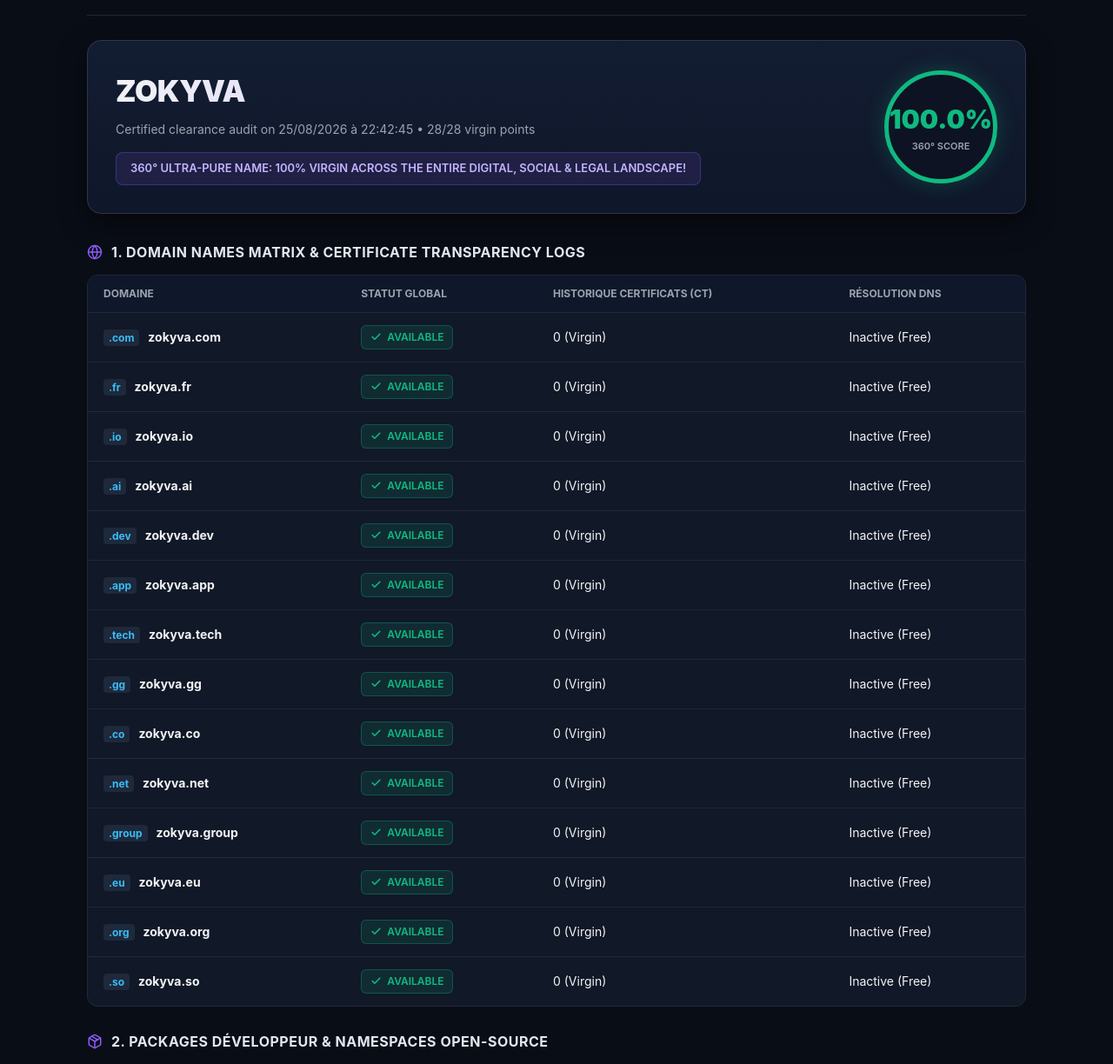
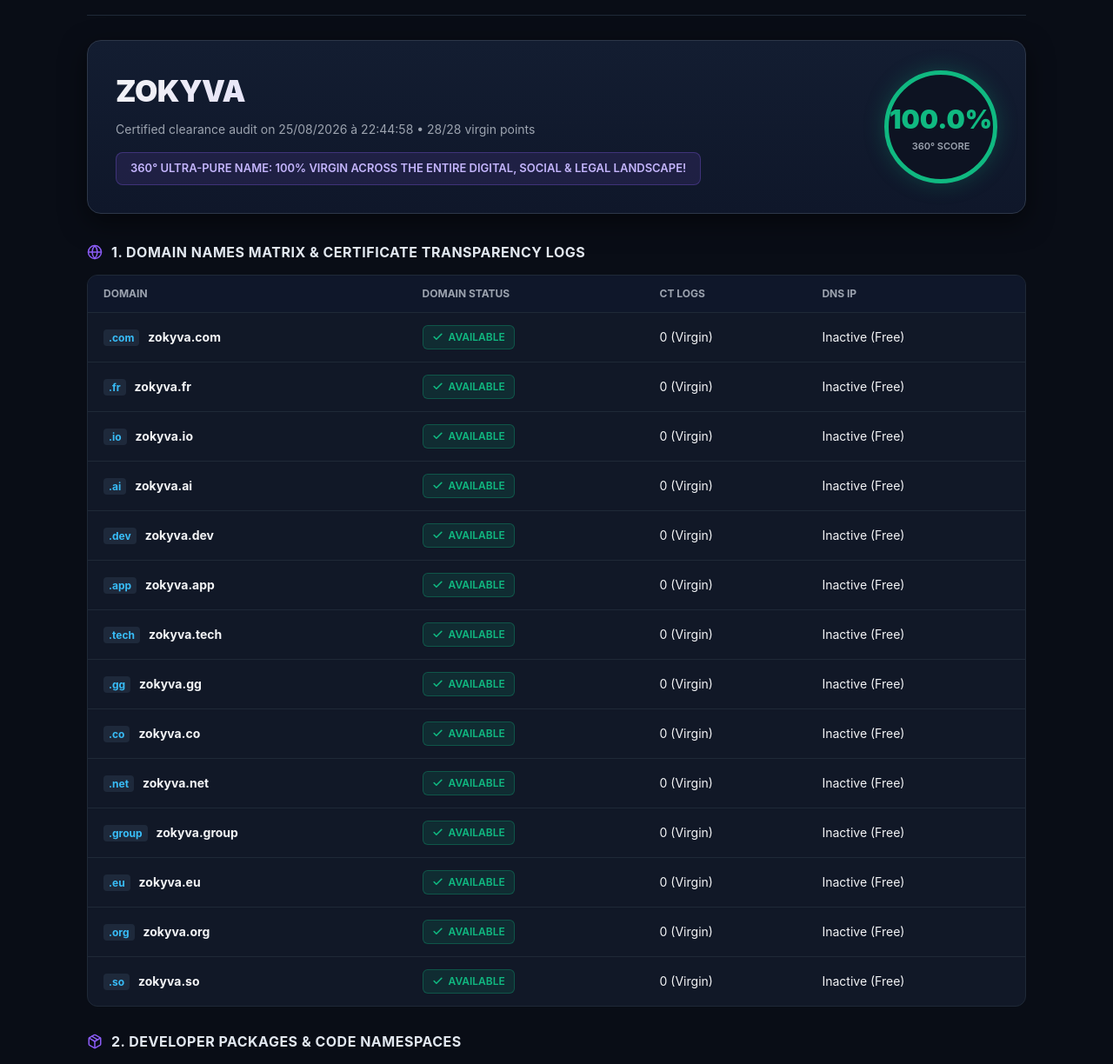
Before and after one commit to DevRedious/zokyva, a website: page docs/demo.html in a window 1280 px wide. Shown: the part 71-1295 px from the top of the page at 87% size. Drawn offline with Linux system fonts and the light colour scheme.

Commit message:
fix(i18n): eliminate hardcoded French strings from HTML report generator and demo

```diff
--- a/docs/demo.html
+++ b/docs/demo.html
@@ -306,7 +306,7 @@
         <div class="hero-card">
             <div class="hero-info">
                 <h1>ZOKYVA</h1>
-                <p>Certified clearance audit on 25/08/2026 à 22:42:45 • 28/28 virgin points</p>
+                <p>Certified clearance audit on 25/08/2026 à 22:44:58 • 28/28 virgin points</p>
                 <div class="verdict-box">360° ULTRA-PURE NAME: 100% VIRGIN ACROSS THE ENTIRE DIGITAL, SOCIAL & LEGAL LANDSCAPE!</div>
             </div>
             <div class="score-circle">
@@ -320,10 +320,10 @@
             <table>
                 <thead>
                     <tr>
-                        <th>Domaine</th>
-                        <th>Statut Global</th>
-                        <th>Historique Certificats (CT)</th>
-                        <th>Résolution DNS</th>
+                        <th>DOMAIN</th>
+                        <th>DOMAIN STATUS</th>
+                        <th>CT LOGS</th>
+                        <th>DNS IP</th>
                     </tr>
                 </thead>
                 <tbody>
@@ -430,7 +430,7 @@
             </table>
         </div>
 
-        <div class="section-title"><svg width="18" height="18" viewBox="0 0 24 24" fill="none" stroke="currentColor" stroke-width="2" stroke-linecap="round" stroke-linejoin="round"><line x1="16.5" y1="9.4" x2="7.5" y2="4.21"/><path d="M21 16V8a2 2 0 0 0-1-1.73l-7-4a2 2 0 0 0-2 0l-7 4A2 2 0 0 0 3 8v8a2 2 0 0 0 1 1.73l7 4a2 2 0 0 0 2 0l7-4A2 2 0 0 0 21 16z"/><polyline points="3.27 6.96 12 12.01 20.73 6.96"/><line x1="12" y1="22.08" x2="12" y2="12"/></svg> 2. Packages Développeur & Namespaces Open-Source</div>
+        <div class="section-title"><svg width="18" height="18" viewBox="0 0 24 24" fill="none" stroke="currentColor" stroke-width="2" stroke-linecap="round" stroke-linejoin="round"><line x1="16.5" y1="9.4" x2="7.5" y2="4.21"/><path d="M21 16V8a2 2 0 0 0-1-1.73l-7-4a2 2 0 0 0-2 0l-7 4A2 2 0 0 0 3 8v8a2 2 0 0 0 1 1.73l7 4a2 2 0 0 0 2 0l7-4A2 2 0 0 0 21 16z"/><polyline points="3.27 6.96 12 12.01 20.73 6.96"/><line x1="12" y1="22.08" x2="12" y2="12"/></svg> 2. Developer Packages & Code Namespaces</div>
         <div class="card">
             <div class="grid-2">
 
@@ -477,7 +477,7 @@
             </div>
         </div>
 
-        <div class="section-title"><svg width="18" height="18" viewBox="0 0 24 24" fill="none" stroke="currentColor" stroke-width="2" stroke-linecap="round" stroke-linejoin="round"><path d="M18 2h-3a5 5 0 0 0-5 5v3H7v4h3v8h4v-8h3l1-4h-4V7a1 1 0 0 1 1-1h3z"/></svg> 3. Identifiants & Pseudos Réseaux Sociaux (Handles)</div>
+        <div class="section-title"><svg width="18" height="18" viewBox="0 0 24 24" fill="none" stroke="currentColor" stroke-width="2" stroke-linecap="round" stroke-linejoin="round"><path d="M18 2h-3a5 5 0 0 0-5 5v3H7v4h3v8h4v-8h3l1-4h-4V7a1 1 0 0 1 1-1h3z"/></svg> 3. Social Media Identifiers & Handles</div>
         <div class="card">
             <div class="grid-2">
 
@@ -540,7 +540,7 @@
             </div>
         </div>
 
-        <div class="section-title"><svg width="18" height="18" viewBox="0 0 24 24" fill="none" stroke="#3B82F6" stroke-width="2" stroke-linecap="round" stroke-linejoin="round"><rect x="4" y="2" width="16" height="20" rx="2" ry="2"/><line x1="9" y1="22" x2="9" y2="2"/><line x1="15" y1="22" x2="15" y2="2"/><line x1="4" y1="12" x2="20" y2="12"/><line x1="4" y1="7" x2="20" y2="7"/><line x1="4" y1="17" x2="20" y2="17"/></svg> 4. Registre des Sociétés & Archives Web</div>
+        <div class="section-title"><svg width="18" height="18" viewBox="0 0 24 24" fill="none" stroke="#3B82F6" stroke-width="2" stroke-linecap="round" stroke-linejoin="round"><rect x="4" y="2" width="16" height="20" rx="2" ry="2"/><line x1="9" y1="22" x2="9" y2="2"/><line x1="15" y1="22" x2="15" y2="2"/><line x1="4" y1="12" x2="20" y2="12"/><line x1="4" y1="7" x2="20" y2="7"/><line x1="4" y1="17" x2="20" y2="17"/></svg> 4. National Company Registries & Web Archives</div>
         <div class="card">
             <div class="grid-2">
 
```
Also changed, not shown: 1 other file.
